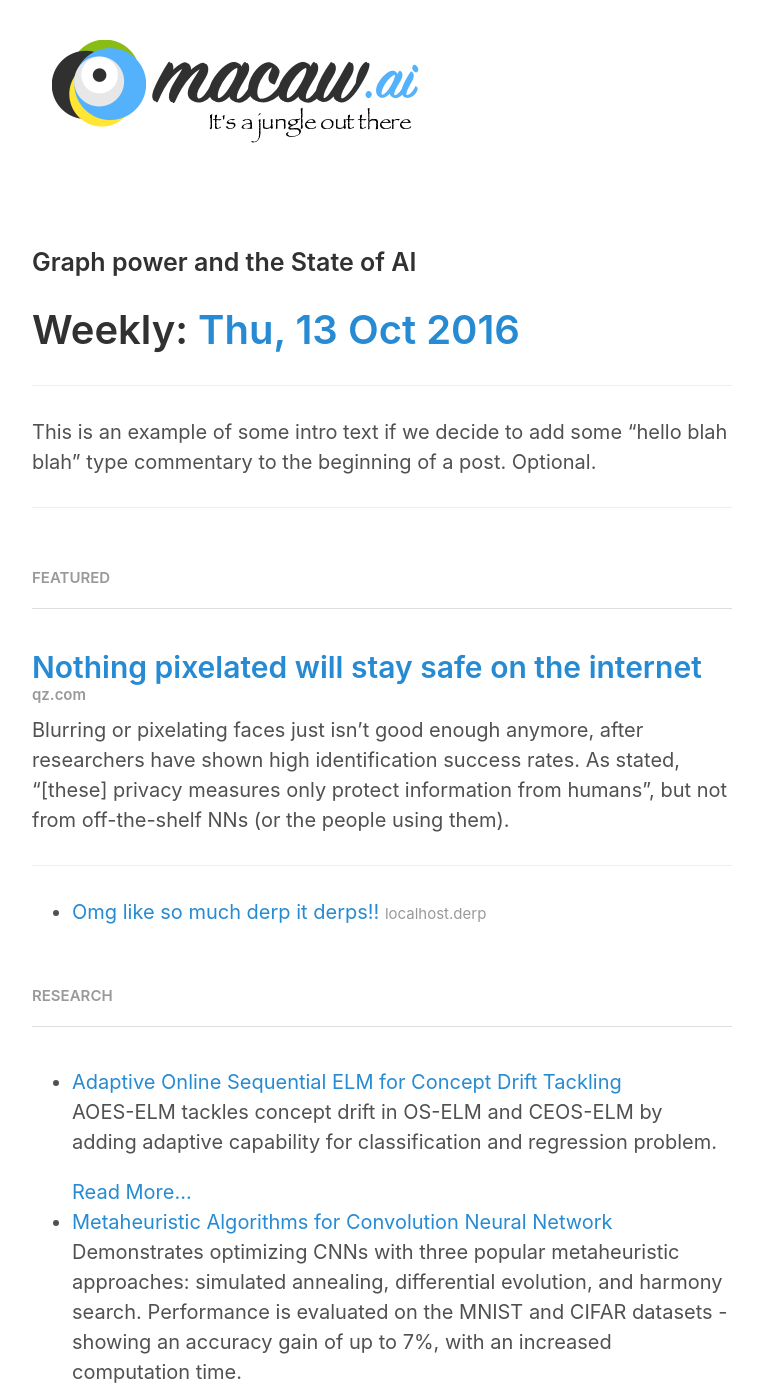
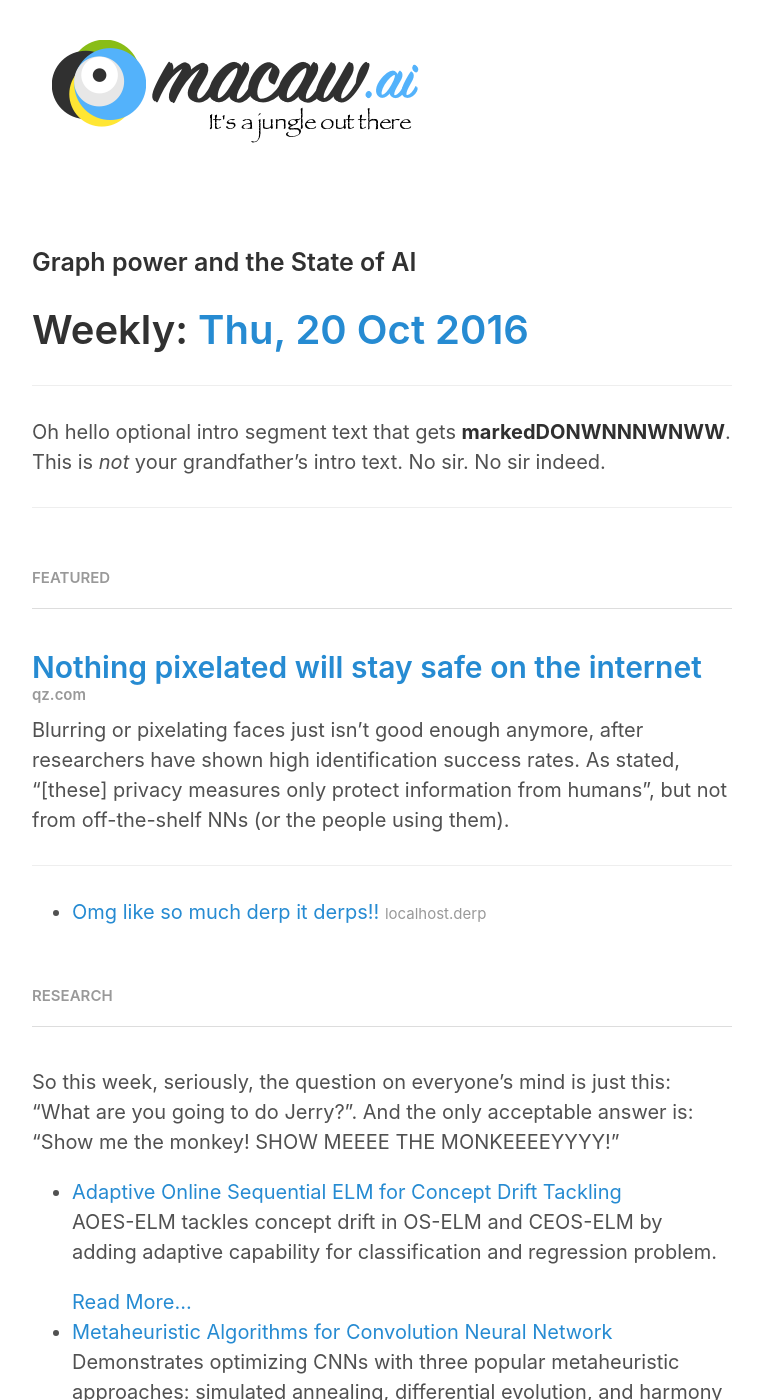
Before and after one commit to macawai/macawai.github.io, a Jekyll site: the page built from _pages/home.md, in a window 1280 px wide and 1400 px high. Shown: the whole window, without its empty margins (258-1021 px from the left). Built offline with Jekyll 4.4.1, drawn with Linux system fonts in a browser that asks for light colours; some of the changed text lies outside the part shown.

Commit message:
Use `text` field for Weekly content sections

```diff
--- a/_layouts/weekly.html
+++ b/_layouts/weekly.html
@@ -31,9 +31,9 @@ layout: splash
 
 <hr>
 
-{% if current.content != empty %}
+{% if current.text != empty %}
 <div>
-  {{ current.content }}
+  {{ current.text.intro | markdownify }}
   <hr>
 </div>
 {% endif %}
@@ -126,6 +126,9 @@ layout: splash
 {% if hasres %}
 <div>
   <h1 class="section-header">Research</h1>
+  {% if current.text.research != empty %}
+    {{ current.text.research | markdownify }}
+  {% endif %}
   <ul>
     {% for r in site.research %}
       {% if r.thisweekid == page.thisweekid %}
@@ -186,6 +189,19 @@ layout: splash
 </div>
 
 
+{% comment %}
+  # --------
+  # Optional footer
+  # --------
+{% endcomment %}
+
+{% if current.text.outro != empty %}
+<h1 class="section-header">The Final Word</h1>
+<div>
+  {{ current.text.outro | markdownify }}
+</div>
+{% endif %}
+
 <div class="pagination">
 
   {% comment %}
--- a/_weekly/2016-10-13-crazydragon.md
+++ /dev/null
@@ -1,10 +0,0 @@
----
-layout: weekly
-thisweek: Thu, 13 Oct 2016
-thisweekid: crazydragon
-thisweektitle: Graph power and the State of AI
-lastweekid: alphaflag
-nextweekid:
----
-
-This is an example of some intro text if we decide to add some "hello blah blah" type commentary to the beginning of a post. Optional.
--- /dev/null
+++ b/_weekly/2016-10-20-crazydragon.md
@@ -0,0 +1,15 @@
+---
+layout: weekly
+thisweek: Thu, 20 Oct 2016
+thisweekid: crazydragon
+thisweektitle: Graph power and the State of AI
+lastweekid: alphaflag
+nextweekid:
+text:
+  intro: |
+    Oh hello optional intro segment text that gets **markedDONWNNNWNWW**. This is _not_ your grandfather's intro text. No sir. No sir indeed.
+  research: |
+    So this week, seriously, the question on everyone's mind is just this: "What are you going to do Jerry?". And the only acceptable answer is: "Show me the monkey! SHOW MEEEE THE MONKEEEEYYYY!"
+  outro: |
+    Sometimes, y'know, you just gotta have a last word. Dude's walking away, and it's over, but hey, why not throw one last comment in there, just to see what might happen. That's right, Y TU MAMA TAMBIEN!!! _(This is of course entirely optional...)_
+---
```
